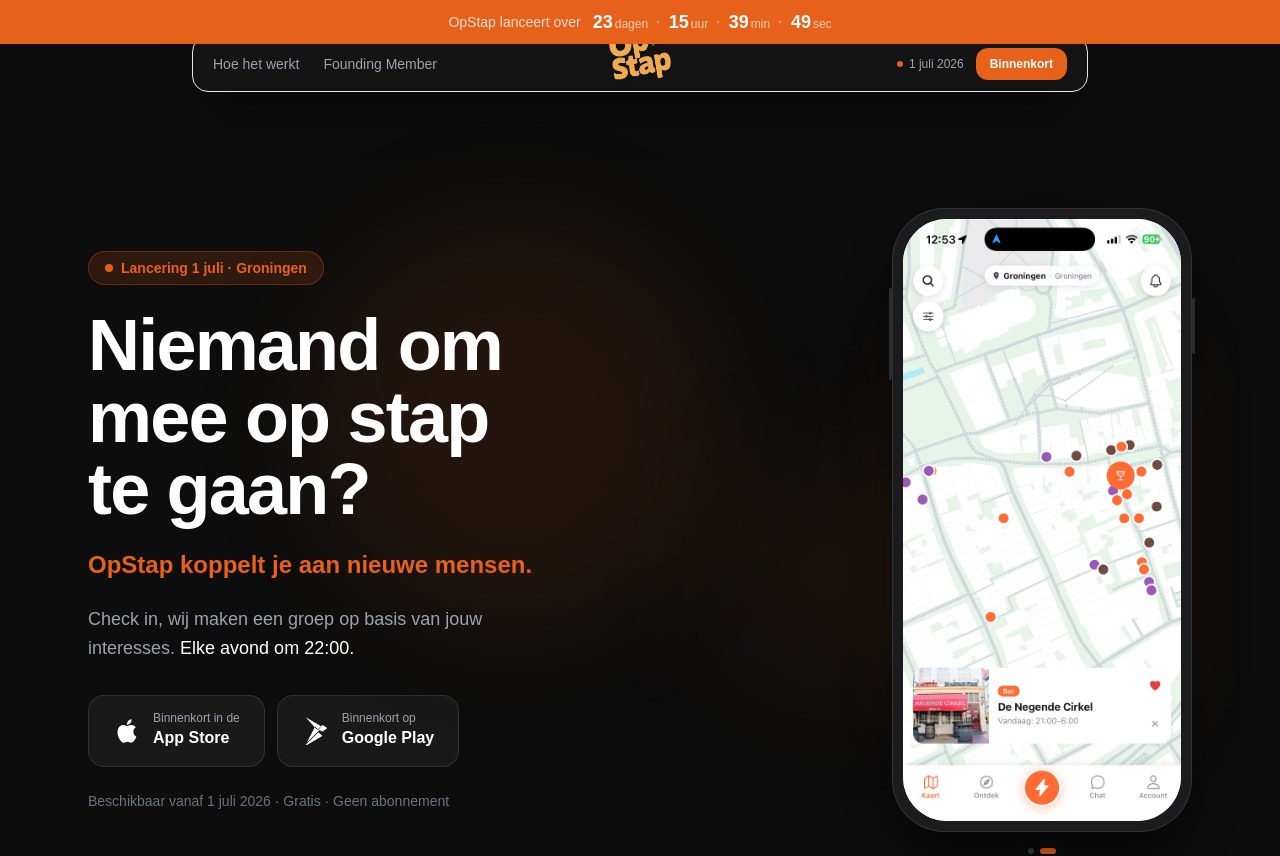
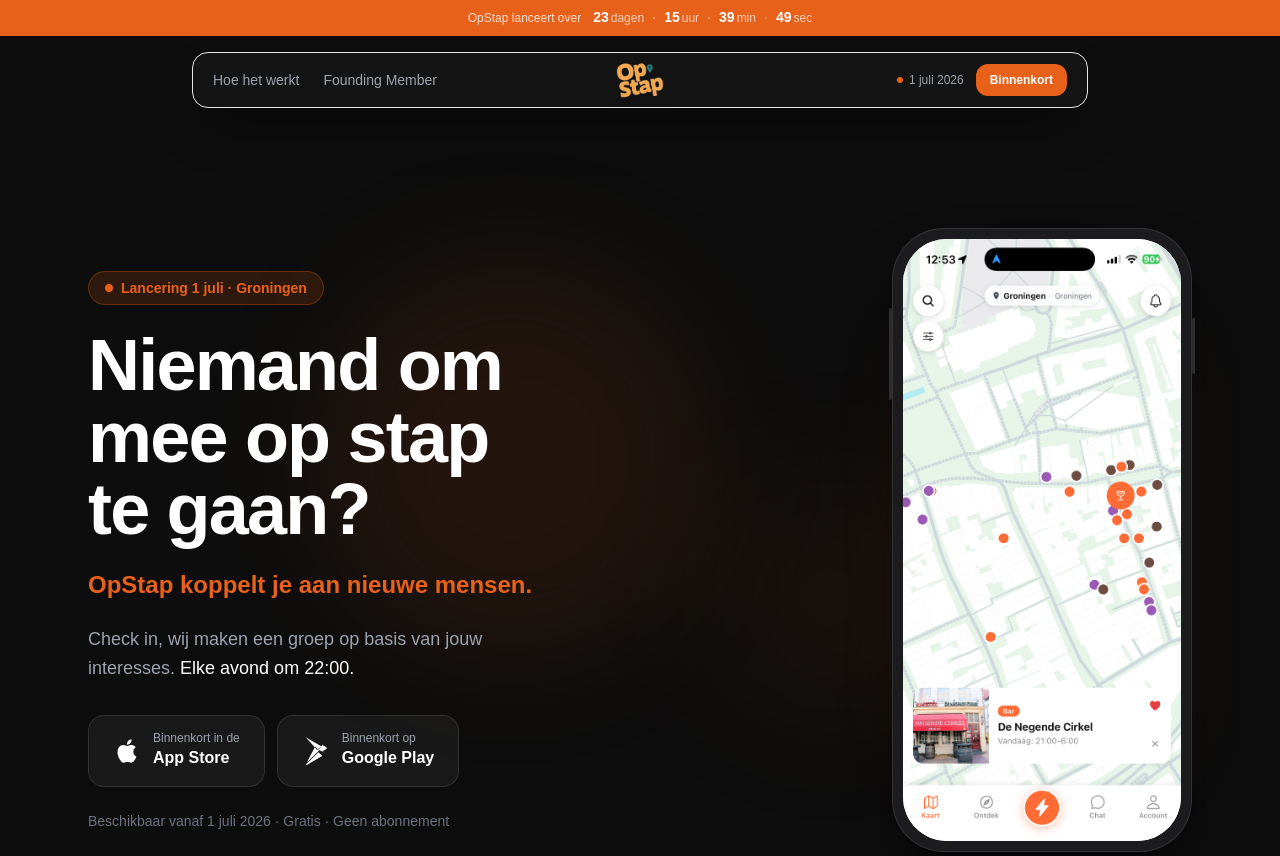
Before and after one commit to pascalwiersma/opstap-website, a Next.js app: page / in a window 1280 px wide. Shown: the top 856 px of the page. Built offline with nearby package versions, Linux system fonts and the light colour scheme.

Commit message:
feat: countdown scrollt weg, nav volgt naar top

```diff
--- a/components/Countdown.tsx
+++ b/components/Countdown.tsx
@@ -27,7 +27,7 @@
   if (!rest) return null
 
   return (
-    <div className="fixed top-0 left-0 right-0 z-50 bg-[#E8611A] flex items-center justify-center gap-3 py-2 text-white text-xs sm:text-sm font-medium">
+    <div className="w-full bg-[#E8611A] flex items-center justify-center gap-3 py-2.5 text-white text-xs font-medium">
       <span className="opacity-80">OpStap lanceert over</span>
       <div className="flex items-center gap-2">
         <Blok waarde={rest.dagen} label="dagen" />
@@ -45,7 +45,7 @@
 function Blok({ waarde, label }: { waarde: number; label: string }) {
   return (
     <div className="flex items-baseline gap-0.5">
-      <span className="font-black tabular-nums text-base sm:text-lg leading-none">
+      <span className="font-black tabular-nums text-sm leading-none">
         {String(waarde).padStart(2, '0')}
       </span>
       <span className="text-white/70 text-xs">{label}</span>
--- a/components/Hero.tsx
+++ b/components/Hero.tsx
@@ -2,7 +2,7 @@
 
 export default function Hero() {
   return (
-    <section className="relative min-h-screen flex items-center pt-32 overflow-hidden">
+    <section className="relative min-h-screen flex items-center pt-28 overflow-hidden">
       {/* Achtergrond glow */}
       <div className="absolute top-1/4 left-1/4 w-96 h-96 bg-[#E8611A]/10 rounded-full blur-3xl pointer-events-none" />
       <div className="absolute bottom-1/4 right-1/4 w-64 h-64 bg-[#E8611A]/5 rounded-full blur-3xl pointer-events-none" />
--- a/components/Nav.tsx
+++ b/components/Nav.tsx
@@ -1,7 +1,24 @@
+'use client'
+
+import { useEffect, useState } from 'react'
+
 export default function Nav() {
+  const [voorbijCountdown, setVoorbijCountdown] = useState(false)
+
+  useEffect(() => {
+    // Countdown balk is ~40px hoog
+    const check = () => setVoorbijCountdown(window.scrollY > 40)
+    check()
+    window.addEventListener('scroll', check, { passive: true })
+    return () => window.removeEventListener('scroll', check)
+  }, [])
+
   return (
-    // Countdown bar is 36px hoog, nav floats 12px eronder
-    <div className="fixed top-9 left-0 right-0 z-40 px-4 sm:px-6 pointer-events-none">
+    <div
+      className={`fixed left-0 right-0 z-40 px-4 sm:px-6 pt-3 pointer-events-none transition-[top] duration-300 ${
+        voorbijCountdown ? 'top-0' : 'top-10'
+      }`}
+    >
       <nav className="pointer-events-auto max-w-4xl mx-auto h-14 flex items-center justify-between px-5 rounded-2xl bg-[#161616]/90 backdrop-blur-xl border border-white/8 shadow-2xl shadow-black/40">
 
         {/* Links */}
@@ -20,7 +37,7 @@
           <img
             src="/logo-transparant.png"
             alt="OpStap"
-            className="w-16 h-16 object-contain drop-shadow-lg -mt-4"
+            className="w-12 h-12 object-contain drop-shadow-lg"
           />
         </div>
 
```
